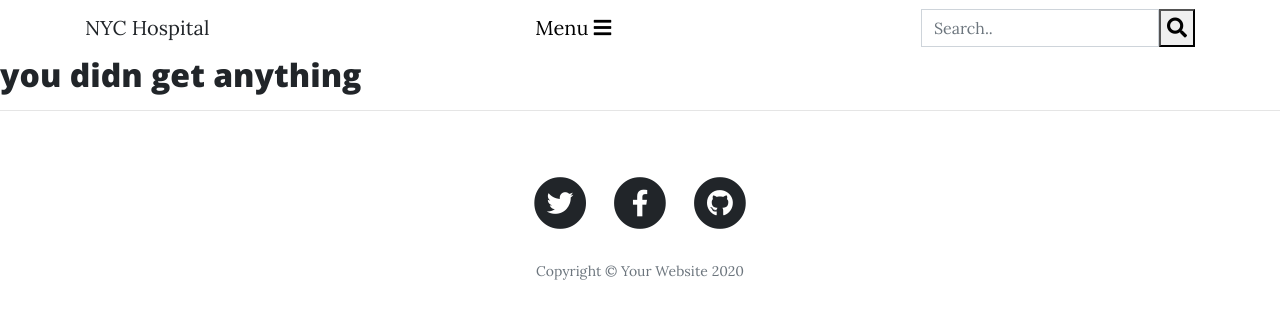
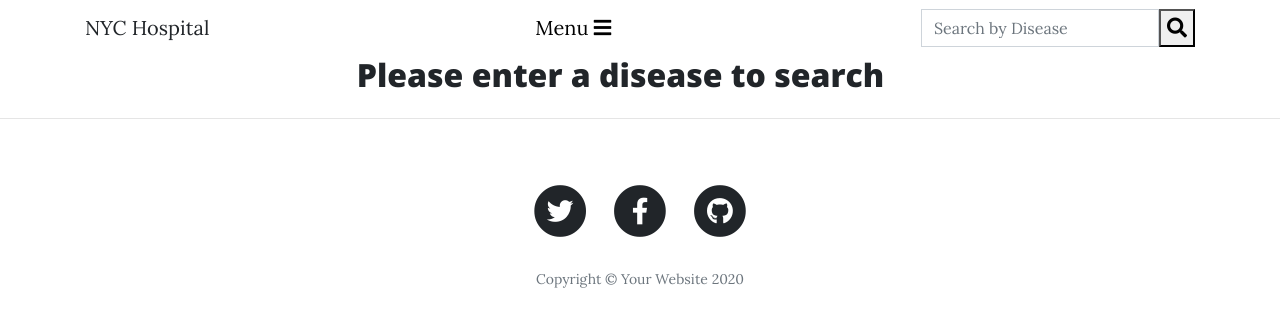
Before and after one commit to jcurran1289/PP4-Clinicaltrials, a Django app: page /search_ct/ in a window 1280 px wide. Shown: the top 327 px of the page. Run offline with Django 4.2, Linux system fonts and the light colour scheme; some libraries are stand-ins or nearby versions.

Commit message:
updated search_ct template. entered line at top to show what was searched, text if nothing is searched and placeholder in search bar

```diff
--- a/templates/base.html
+++ b/templates/base.html
@@ -49,7 +49,7 @@
 
                     {% csrf_token %}
 
-                    <input class ="form-control" type="text" placeholder="Search.." name="searched">
+                    <input class ="form-control" type="text" placeholder="Search by Disease" name="searched">
                     <button type="submit" id="button-search"><i class="fa fa-search"></i></button>
                   </form>
             </div>
--- a/templates/search_ct.html
+++ b/templates/search_ct.html
@@ -3,19 +3,15 @@
 {% block content %}
 
 {% if searched %}
-        <h1>you got it {{ searched }}dsdsadsa</h1>
-        <br>
+<h4>Search Results for "{{ searched }}"</h4>
+
+
 {% for post in search_post %}
-        <!-- {{ search_post }} </br> -->
 <div class="container px-4 px-lg-5">
     <div class="row gx-4 gx-lg-5 justify-content-center">
         <div class="col-md-10 col-lg-8 col-xl-7">
-                    <!-- Main Content -->
-
-                    <!-- Content Goes here -->
-
             <div class="container">
-
+                <hr>
                 <!-- Post preview-->
                 <div class="post-preview">
                     <a href="{% url 'post_detail' post.slug %}">
@@ -49,7 +45,15 @@
 </div>
 {% endfor %}
 {% else %}
-        <h2 class="post-title">you didn get anything</h2>
+<div class="container px-4 px-lg-5">
+    <div class="row gx-4 gx-lg-5 justify-content-center">
+        <div class="col-md-10 col-lg-8 col-xl-7">
+            <div class="container">
+                <h2 class="post-title">Please enter a disease to search</h2>
+            </div>
+        </div>
+    </div>
+</div>
 {% endif %}
 
 
```
Lines whose indentation alone changed are shown as unchanged.
